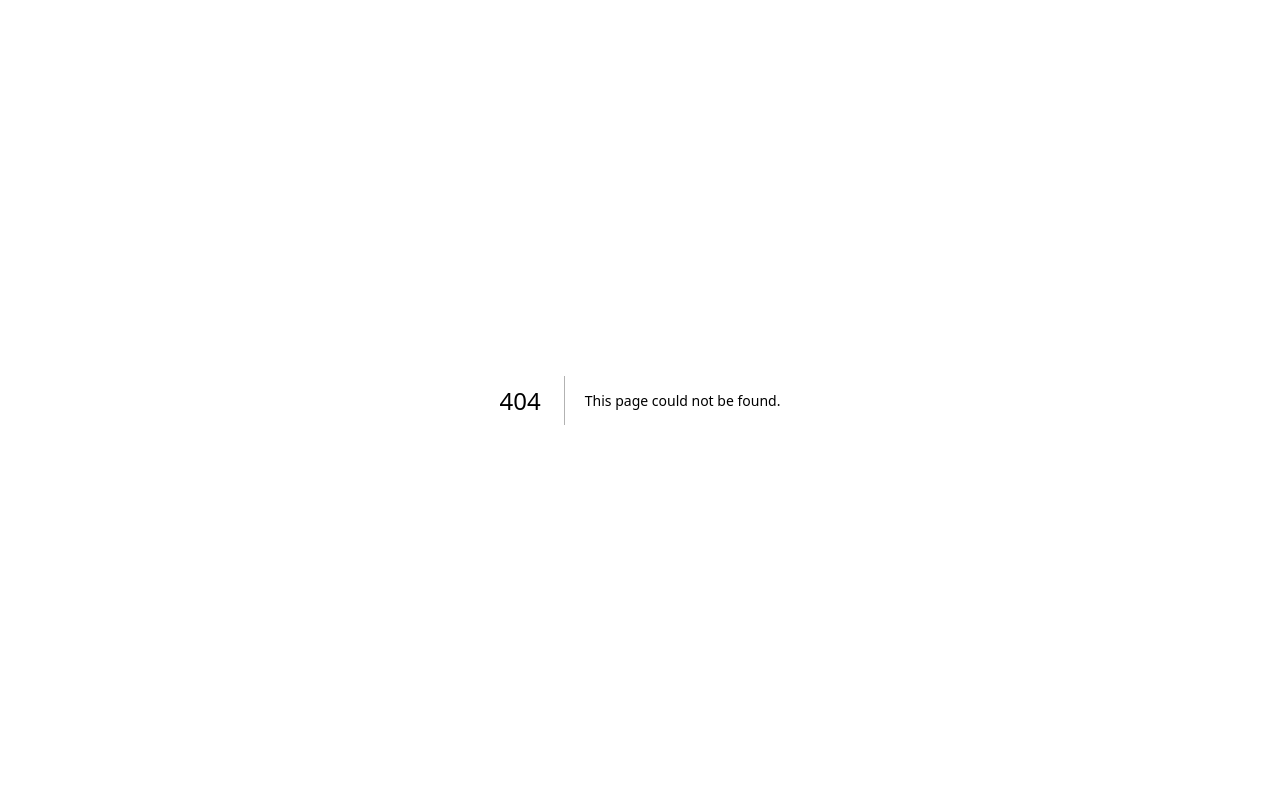
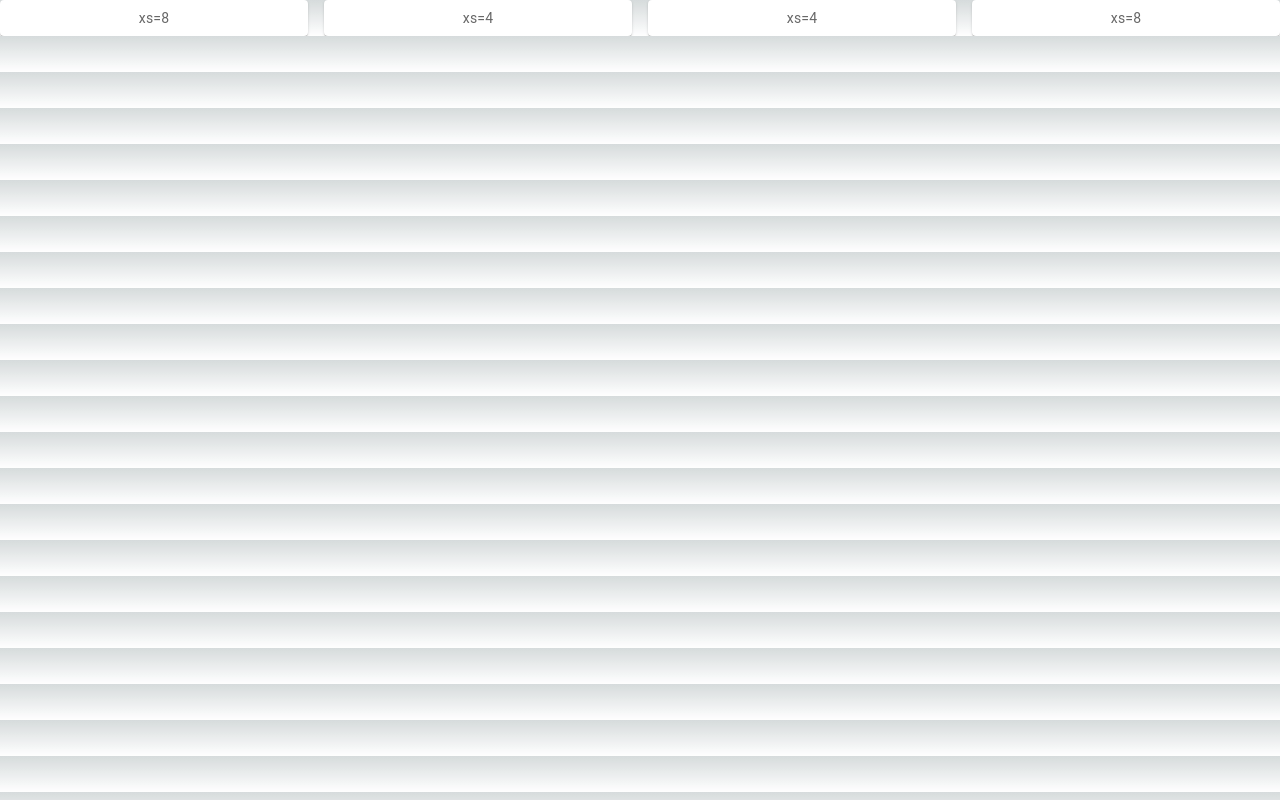
Before and after one commit to Ramil001/app.mit.kh.ua, a Next.js app: page /checkout in a window 1280 px wide. Before the commit this address had no page. Built offline with nearby package versions, Linux system fonts and the light colour scheme.

Commit message:
added mui

```diff
--- a/package.json
+++ b/package.json
@@ -11,6 +11,7 @@
   "dependencies": {
     "@emotion/react": "^11.11.4",
     "@emotion/styled": "^11.11.5",
+    "@mui/icons-material": "^5.16.4",
     "@mui/material": "^5.16.4",
     "next": "14.2.5",
     "react": "^18",
--- /dev/null
+++ b/src/app/checkout/page.tsx
@@ -0,0 +1,36 @@
+'use client';
+
+import * as React from 'react';
+import { styled } from '@mui/material/styles';
+import Box from '@mui/material/Box';
+import Paper from '@mui/material/Paper';
+import Grid from '@mui/material/Grid';
+
+const Item = styled( Paper )( ( { theme } ) => ( {
+ backgroundColor: theme.palette.mode === 'dark' ? '#1A2027' : '#fff',
+ ...theme.typography.body2,
+ padding: theme.spacing( 1 ),
+ textAlign: 'center',
+ color: theme.palette.text.secondary,
+} ) );
+
+export default function Checkout () {
+ return (
+  <Box sx={{ flexGrow: 1 }}>
+   <Grid container spacing={2}>
+    <Grid item xs={12} lg={3}>
+     <Item>xs=8</Item>
+    </Grid>
+    <Grid item xs={12} lg={3}>
+     <Item>xs=4</Item>
+    </Grid>
+    <Grid item xs={12} lg={3}>
+     <Item>xs=4</Item>
+    </Grid>
+    <Grid item xs={12} lg={3}>
+     <Item>xs=8</Item>
+    </Grid>
+   </Grid>
+  </Box>
+ );
+}
```
Also changed, not shown: src/app/checkout/Checkout.module.css (deleted), src/app/checkout/Checkout.tsx (deleted), src/app/checkout/page.module.css (added), 1 other file (tests, documents, lock files or other folders).
